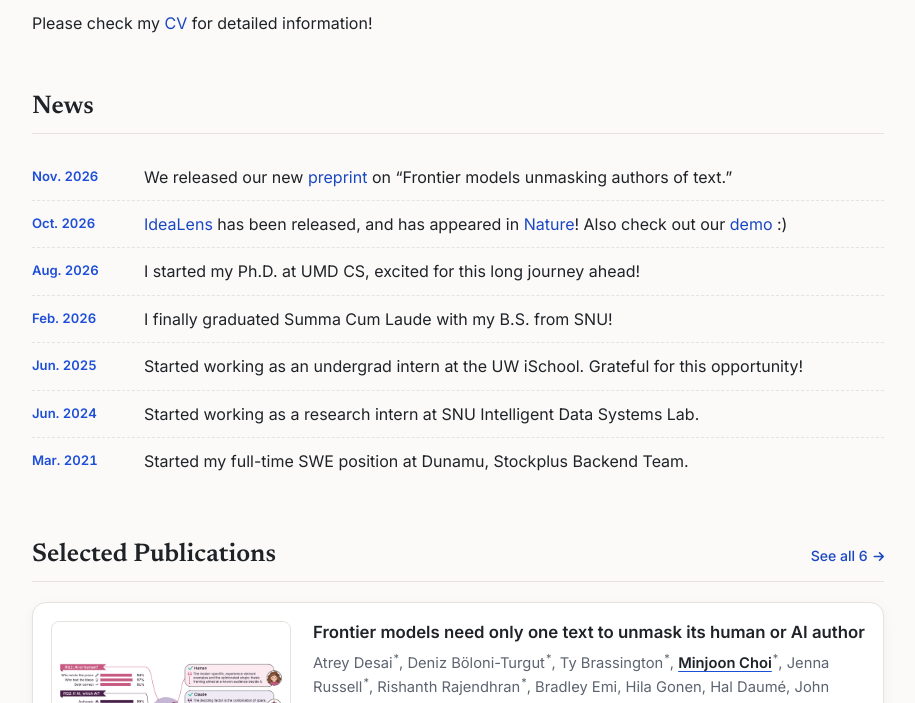
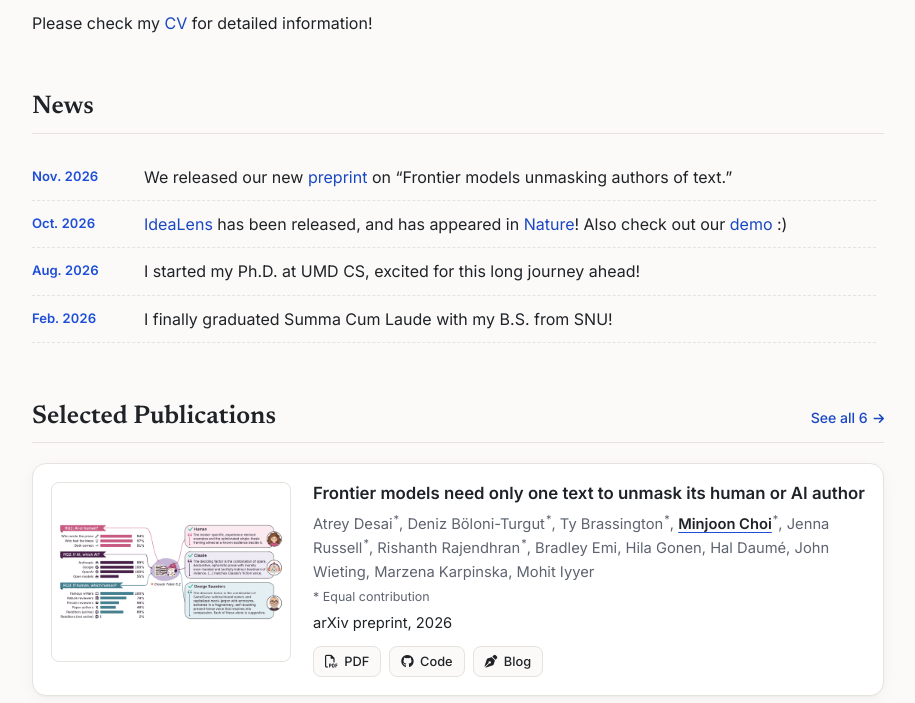
Before and after one commit to m-joon-ixix/m-joon-ixix.github.io, a Flask app: page / in a window 1280 px wide. Shown: the part 501-1204 px from the top of the page, without its empty margins (364-1279 px from the left). Run offline with Flask 3, Linux system fonts and the light colour scheme; some libraries are stand-ins or nearby versions.

Commit message:
added scroll to news section

```diff
--- a/assets/css/style.css
+++ b/assets/css/style.css
@@ -186,6 +186,18 @@ h2 {
 .prose li::marker { color: var(--accent); }
 
 /* News */
+.news-scroll {
+  max-height: 12rem;
+  overflow-y: auto;
+  padding-inline-end: .5rem;
+}
+.news-scroll::-webkit-scrollbar { width: 10px; }
+.news-scroll::-webkit-scrollbar-track { background: var(--border); border-radius: 999px; }
+.news-scroll::-webkit-scrollbar-thumb { background: var(--muted); border-radius: 999px; }
+@supports not selector(::-webkit-scrollbar) {
+  .news-scroll { scrollbar-color: var(--muted) var(--border); }
+}
+.news-scroll:focus-visible { outline: 2px solid var(--accent); outline-offset: 3px; }
 .news { list-style: none; padding: 0; margin: 0; }
 .news li {
   display: grid;
@@ -195,6 +207,7 @@ h2 {
   border-bottom: 1px dashed var(--border);
 }
 .news li:last-child { border-bottom: 0; }
+.news-text { overflow-wrap: anywhere; }
 .news-date {
   font-size: .82rem;
   font-weight: 600;
--- a/templates/index.html
+++ b/templates/index.html
@@ -33,7 +33,8 @@
     </section>
 
     <section id="news">
-      <h2>News</h2>
+      <h2 id="news-heading">News</h2>
+      <div class="news-scroll" role="region" aria-labelledby="news-heading" tabindex="0">
         <ul class="news">
           {% for item in news %}
           <li>
@@ -42,6 +43,7 @@
           </li>
           {% endfor %}
         </ul>
+      </div>
     </section>
 
     {% if publications %}
```
Lines whose indentation alone changed are shown as unchanged.
